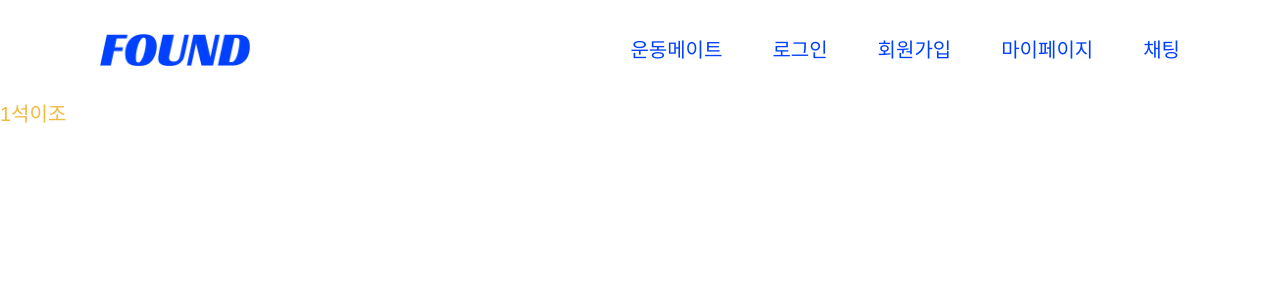
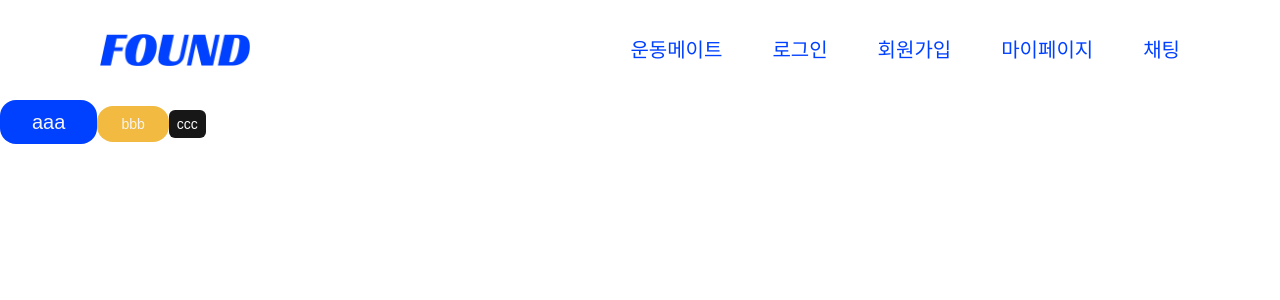
Before and after one commit to ImJaeOne/found, a Next.js app: page / in a window 1280 px wide. Shown: the top 300 px of the page. Built offline with nearby package versions, Linux system fonts and the light colour scheme; a web font is replaced by a local one.

Commit message:
🩹 Fix : button컴포넌트

```diff
--- a/src/app/page.tsx
+++ b/src/app/page.tsx
@@ -1,5 +1,17 @@
+import { Button } from '@/ui/shadcn/button';
+
 const Home = async () => {
-  return <div className="text-sub1 text-xl">1석이조</div>;
+  return (
+    <>
+      <Button variant="button" size="button">
+        aaa
+      </Button>
+      <Button variant="label" size="label">
+        bbb
+      </Button>
+      <Button>ccc</Button>
+    </>
+  );
 };
 
 export default Home;
--- a/src/ui/shadcn/button.tsx
+++ b/src/ui/shadcn/button.tsx
@@ -18,11 +18,13 @@ const buttonVariants = cva(
           'bg-secondary text-secondary-foreground hover:bg-secondary/80',
         ghost: 'hover:bg-accent hover:text-accent-foreground',
         link: 'text-primary underline-offset-4 hover:underline',
+        button: 'bg-main1 !text-title-sm text-light-gray',
+        label: 'bg-sub1 !text-text-lg !text-light-gray',
       },
       size: {
-        default: 'h-10 px-4 py-2',
-        sm: 'h-9 rounded-md px-3',
-        lg: 'h-11 rounded-md px-8',
+        default: 'px-2 py-1',
+        label: 'px-6 py-2 rounded-2xl',
+        button: 'px-8 py-3 rounded-2xl',
         icon: 'h-10 w-10',
       },
     },
```
